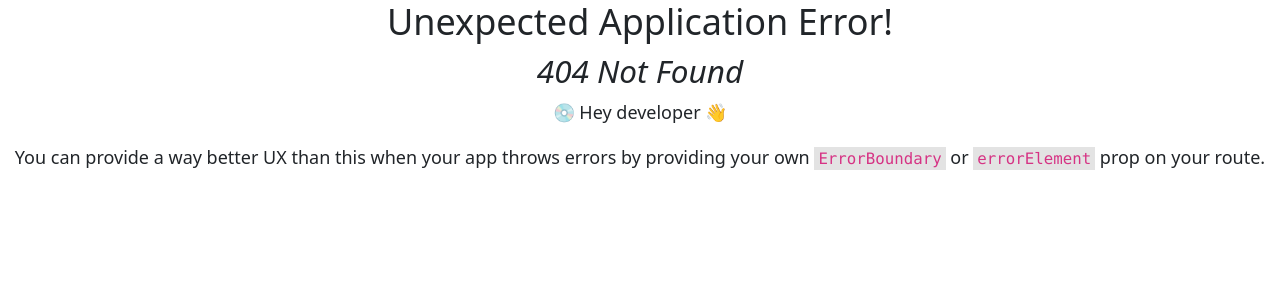
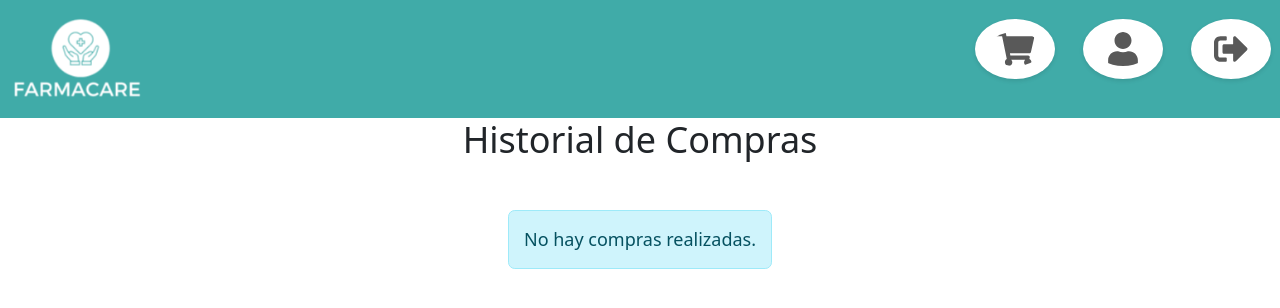
Before and after one commit to pedrogasparini/Farmacare-app, a React (Vite) app in the folder farmacare/: page /history in a window 1280 px wide. Before the commit this address had no page. Shown: the top 308 px of the page. Built offline with nearby package versions, Linux system fonts and the light colour scheme; a web font is replaced by a local one.

Commit message:
Historial de compras y carrito terminado

```diff
--- a/farmacare/src/App.jsx
+++ b/farmacare/src/App.jsx
@@ -4,6 +4,7 @@ import Home from "./components/Home/Home";
 import Login from "./components/Login/Login";
 import Register from "./components/Register/Register";
 import Cart from "./components/Cart/Cart";
+import PurchaseHistory from './components/PurchaseHistory/PurchaseHistory';
 
 const App = () => {
   const [cartItems, setCartItems] = useState([]);
@@ -23,7 +24,8 @@ const App = () => {
     { path: "/login", element: <Login /> },
     { path: "/home", element: <Home addProductToCart={addProductToCart} /> },
     { path: "/register", element: <Register /> },
-    { path: "/cart", element: <Cart cartItems={cartItems} removeFromCart={removeFromCart} /> }
+    { path: "/cart", element: <Cart cartItems={cartItems} removeFromCart={removeFromCart} /> },
+    { path: "/history", element: <PurchaseHistory />}
   ]);
 
   return (
--- a/farmacare/src/components/Cart/Cart.jsx
+++ b/farmacare/src/components/Cart/Cart.jsx
@@ -6,7 +6,8 @@ import Header from '../Header/Header';
 import Swal from 'sweetalert2';
 import "./Cart.css";
 
-const Cart = ({ cartItems = [], removeFromCart }) => {
+const Cart = ({ cartItems = [], removeFromCart, userId }) => {
+
     const [userName, setUserName] = useState('');
     const [userEmail, setUserEmail] = useState('');
     const [userAddress, setUserAddress] = useState('');
@@ -30,6 +31,7 @@ const Cart = ({ cartItems = [], removeFromCart }) => {
 
         //dp mandar los datos a la API
         const purchaseData = {
+            userId,
             userName,
             userEmail,
             userAddress,
@@ -38,7 +40,9 @@ const Cart = ({ cartItems = [], removeFromCart }) => {
             purchaseDate: new Date().toISOString(),
         };
 
-        localStorage.setItem('purchaseData', JSON.stringify(purchaseData)); //dp reemplazarlo x la API
+        // tambien reemplazar x la api
+        const purchaseHistory = JSON.parse(localStorage.getItem(`purchaseHistory_${userId}`)) || [];
+        localStorage.setItem(`purchaseHistory_${userId}`, JSON.stringify([...purchaseHistory, purchaseData]));
 
         setPurchaseCompleted(true);
         removeFromCart(-1);
@@ -122,7 +126,9 @@ const Cart = ({ cartItems = [], removeFromCart }) => {
                             <Alert variant="success">
                                 ¡Compra completada! Gracias por su compra.
                             </Alert>
+
                         )}
+
                     </>
                 )}
             </div>
@@ -133,6 +139,7 @@ const Cart = ({ cartItems = [], removeFromCart }) => {
 Cart.propTypes = {
     cartItems: PropTypes.array.isRequired,
     removeFromCart: PropTypes.func.isRequired,
+    userId: PropTypes.number.isRequired,
 };
 
 export default Cart;
--- a/farmacare/src/components/Header/Header.jsx
+++ b/farmacare/src/components/Header/Header.jsx
@@ -16,6 +16,10 @@ const Header = () => {
 
     const goToCart = () => {
         navigate("/cart");
+    };
+
+    const goToHistory = () => {
+        navigate("/history");
     };
 
     const backToHome = () => {
@@ -44,9 +48,11 @@ const Header = () => {
                             <FaShoppingCart className="icon" />
                         </Nav.Link>
                     )}
-                        <Nav.Link href="#history">
+                    {location.pathname !== '/history' && (
+                        <Nav.Link href="/history" onClick={goToHistory}>
                             <FaHistory className="icon" />
                         </Nav.Link>
+                    )}
                         <Nav.Link href="#profile">
                             <FaUser className="icon" />
                         </Nav.Link>
--- /dev/null
+++ b/farmacare/src/components/PurchaseHistory/PurchaseHistory.css
@@ -0,0 +1,31 @@
+.purchase-history-container {
+    max-width: 800px;
+    margin: auto;
+    padding: 20px;
+}
+
+.purchase-card {
+    margin-bottom: 20px;
+    background-color: #add2d1;
+}
+
+.purchase-card .card-body {
+    padding: 20px;
+    border: 1px solid #ccc;
+    border-radius: 8px;
+    box-shadow: 0 0 10px rgba(0, 0, 0, 0.1);
+}
+
+.purchase-card .card-title {
+    font-size: 18px;
+    margin-bottom: 10px;
+}
+
+.purchase-card .card-text {
+    font-size: 14px;
+}
+
+.alert-info {
+    margin-top: 20px;
+    padding: 15px;
+}
--- /dev/null
+++ b/farmacare/src/components/PurchaseHistory/PurchaseHistory.jsx
@@ -0,0 +1,60 @@
+
+import  { useState, useEffect } from 'react';
+import PropTypes from 'prop-types';
+import { Alert, Card } from 'react-bootstrap';
+import Header from '../Header/Header';
+import "./PurchaseHistory.css"
+
+const PurchaseHistory = ({ userId }) => {
+    const [purchaseHistory, setPurchaseHistory] = useState([]);
+    const [loading, setLoading] = useState(true);
+
+    useEffect(() => {
+        //falta llamar a la api, x ahora se guardan los datos en localstorage
+        const storedHistory = JSON.parse(localStorage.getItem(`purchaseHistory_${userId}`)) || [];
+        setPurchaseHistory(storedHistory);
+        setLoading(false);
+    }, [userId]);
+
+    if (loading) {
+        return <p>Cargando historial...</p>;
+    }
+
+    return (
+        <>
+            <Header />
+            <h2>Historial de Compras</h2>
+            <div className="purchase-history-container">
+                {purchaseHistory.length === 0 ? (
+                    <Alert variant="info">No hay compras realizadas.</Alert>
+                ) : (
+                    purchaseHistory.map((purchase, index) => (
+                        <Card key={index} className="purchase-card">
+                            <Card.Body>
+                                <Card.Title>Compra realizada el {new Date(purchase.purchaseDate).toLocaleDateString()}</Card.Title>
+                                <Card.Text>
+                                    <strong>Total:</strong> ${purchase.totalPrice}
+                                    <br />
+                                    <strong>Productos:</strong>
+                                    <ul>
+                                        {purchase.cartItems.map((item, idx) => (
+                                            <li key={idx}>
+                                                {item.name} - ${item.price}
+                                            </li>
+                                        ))}
+                                    </ul>
+                                </Card.Text>
+                            </Card.Body>
+                        </Card>
+                    ))
+                )}
+            </div>
+        </>
+    );
+};
+
+PurchaseHistory.propTypes = {
+    userId: PropTypes.number.isRequired,
+};
+
+export default PurchaseHistory;
```
